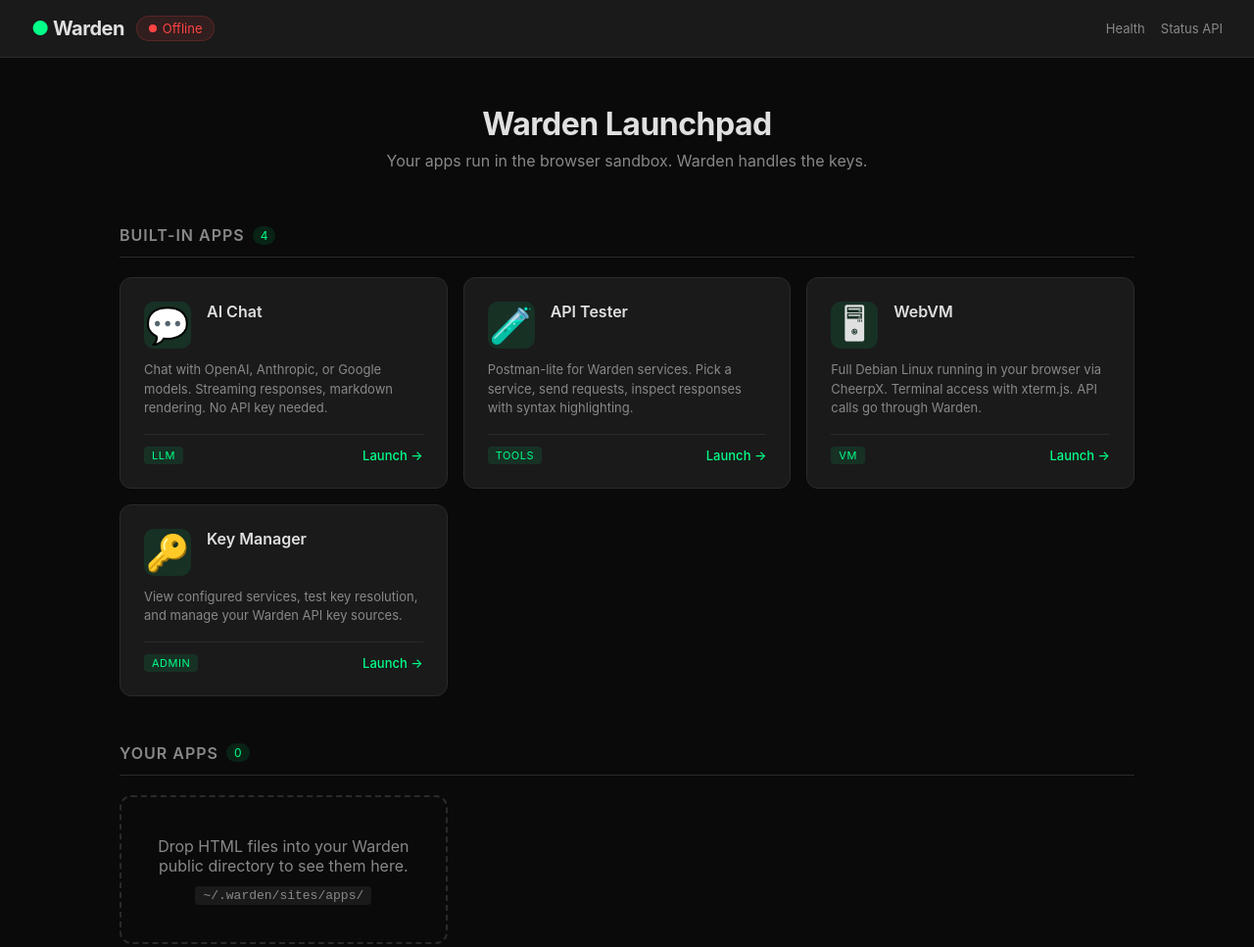
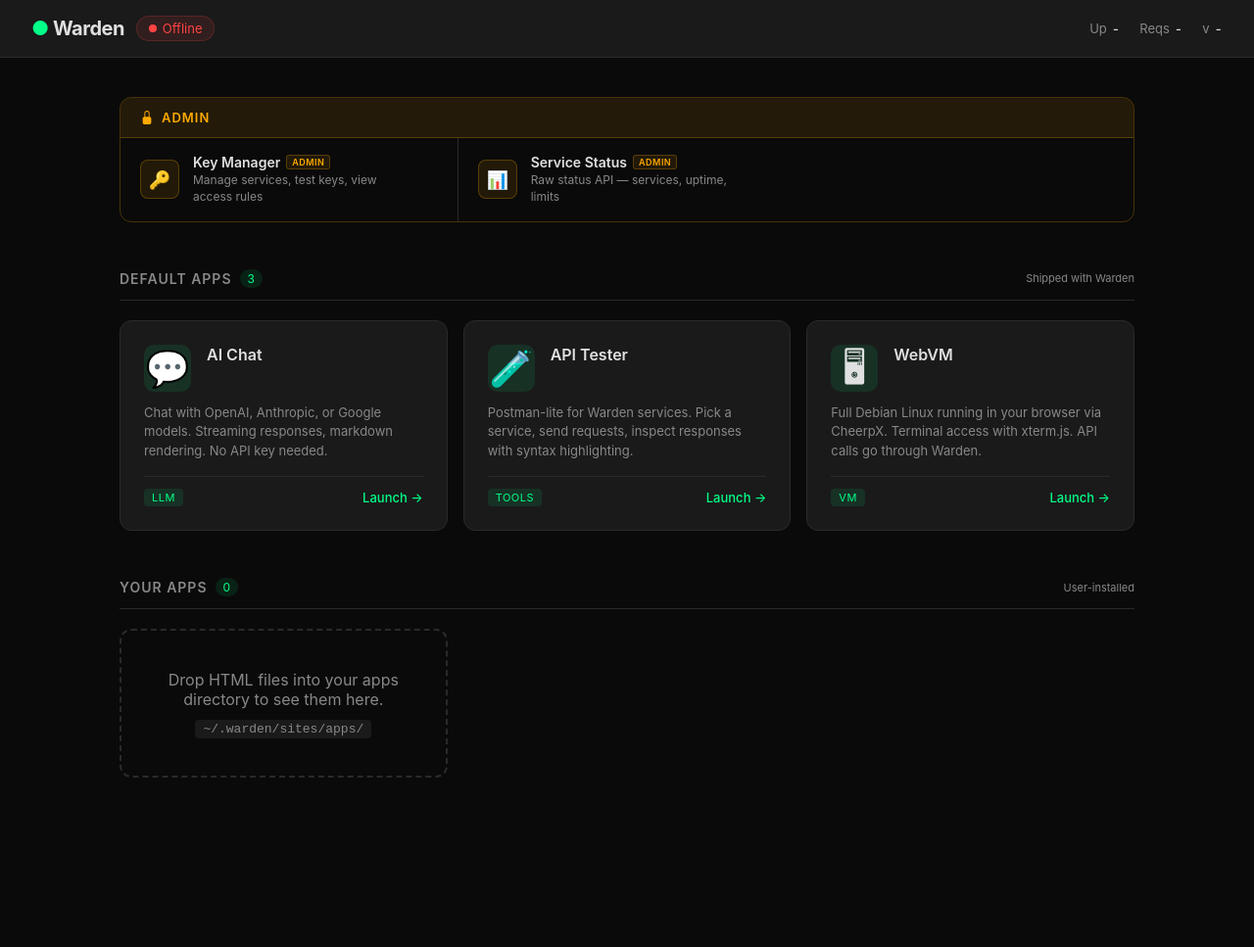
Before and after one commit to nwcnwc/warden-proxy, a plain HTML site: page public/index.html in a window 1280 px wide. Shown: the whole page at 98% size. After the commit the page ends 882 px from the top, so only its background shows below. Drawn offline with Linux system fonts and the light colour scheme; no server answers.

Commit message:
Fix status bug + separate admin panels from apps (security)
- Status indicator: use relative URLs (127.0.0.1 vs localhost cross-origin bug)
- Move Key Manager to /admin/keys/ (separate from /apps/ path)
- Admin panels: amber accent, 'Warden Admin Panel' banner, lock icon
- Apps: green accent, clearly labeled 'Default Apps' vs 'Your Apps'
- Malicious apps in /apps/ cannot impersonate admin panels at /admin/

```diff
--- a/public/index.html
+++ b/public/index.html
@@ -15,6 +15,9 @@
     --accent: #00ff88;
     --accent-dim: rgba(0, 255, 136, 0.1);
     --accent-border: rgba(0, 255, 136, 0.2);
+    --admin-accent: #ffaa00;
+    --admin-dim: rgba(255, 170, 0, 0.1);
+    --admin-border: rgba(255, 170, 0, 0.25);
     --danger: #ff4444;
     --radius: 12px;
   }
@@ -28,7 +31,7 @@
     min-height: 100vh;
   }
 
-  /* ── Top Bar ── */
+  /* Top Bar */
   .topbar {
     display: flex;
     align-items: center;
@@ -91,49 +94,139 @@
     50% { opacity: 0.4; }
   }
 
-  .topbar-right {
+  .topbar-stats {
     display: flex;
     align-items: center;
-    gap: 16px;
+    gap: 20px;
     font-size: 13px;
     color: var(--text-muted);
   }
 
-  .topbar-right a {
-    color: var(--text-muted);
-    text-decoration: none;
-    transition: color 0.2s;
+  .topbar-stat {
+    display: flex;
+    align-items: center;
+    gap: 5px;
   }
 
-  .topbar-right a:hover { color: var(--accent); }
+  .topbar-stat-val {
+    color: var(--text);
+    font-weight: 500;
+    font-variant-numeric: tabular-nums;
+  }
 
-  /* ── Main Content ── */
+  /* Main Content */
   .container {
     max-width: 1100px;
     margin: 0 auto;
-    padding: 48px 32px;
+    padding: 40px 32px;
   }
 
-  .hero {
-    text-align: center;
-    margin-bottom: 56px;
+  /* Admin Section */
+  .admin-section {
+    margin-bottom: 48px;
+    border: 1px solid var(--admin-border);
+    border-radius: var(--radius);
+    overflow: hidden;
   }
 
-  .hero h1 {
-    font-size: 32px;
-    font-weight: 700;
-    margin-bottom: 8px;
-    letter-spacing: -0.5px;
+  .admin-header {
+    display: flex;
+    align-items: center;
+    gap: 8px;
+    padding: 12px 20px;
+    background: var(--admin-dim);
+    border-bottom: 1px solid var(--admin-border);
   }
 
-  .hero p {
-    color: var(--text-muted);
-    font-size: 16px;
-    max-width: 500px;
-    margin: 0 auto;
+  .admin-header svg {
+    width: 14px;
+    height: 14px;
+    fill: var(--admin-accent);
   }
 
-  /* ── Section ── */
+  .admin-header h2 {
+    font-size: 13px;
+    font-weight: 600;
+    text-transform: uppercase;
+    letter-spacing: 1px;
+    color: var(--admin-accent);
+  }
+
+  .admin-grid {
+    display: grid;
+    grid-template-columns: repeat(auto-fill, minmax(280px, 1fr));
+    gap: 0;
+  }
+
+  .admin-card {
+    display: flex;
+    align-items: center;
+    gap: 14px;
+    padding: 16px 20px;
+    text-decoration: none;
+    color: inherit;
+    transition: background 0.15s;
+    border-right: 1px solid var(--border);
+  }
+
+  .admin-card:last-child { border-right: none; }
+
+  .admin-card:hover {
+    background: var(--admin-dim);
+  }
+
+  .admin-icon {
+    width: 40px;
+    height: 40px;
+    border-radius: 8px;
+    background: var(--admin-dim);
+    border: 1px solid var(--admin-border);
+    display: flex;
+    align-items: center;
+    justify-content: center;
+    font-size: 18px;
+    flex-shrink: 0;
+  }
+
+  .admin-info { flex: 1; min-width: 0; }
+
+  .admin-name {
+    font-size: 14px;
+    font-weight: 600;
+    margin-bottom: 2px;
+    display: flex;
+    align-items: center;
+    gap: 6px;
+  }
+
+  .admin-tag {
+    font-size: 9px;
+    padding: 1px 5px;
+    border-radius: 3px;
+    background: var(--admin-dim);
+    color: var(--admin-accent);
+    border: 1px solid var(--admin-border);
+    text-transform: uppercase;
+    letter-spacing: 0.5px;
+    font-weight: 600;
+  }
+
+  .admin-desc {
+    font-size: 12px;
+    color: var(--text-muted);
+    line-height: 1.4;
+  }
+
+  .admin-arrow {
+    color: var(--admin-accent);
+    font-size: 14px;
+    opacity: 0;
+    transition: opacity 0.15s;
+  }
+
+  .admin-card:hover .admin-arrow { opacity: 1; }
+
+  /* Section */
   .section {
     margin-bottom: 48px;
   }
@@ -148,7 +241,7 @@
   }
 
   .section-header h2 {
-    font-size: 16px;
+    font-size: 14px;
     font-weight: 600;
     text-transform: uppercase;
     letter-spacing: 1px;
@@ -163,7 +256,13 @@
     color: var(--accent);
   }
 
-  /* ── App Grid ── */
+  .section-label {
+    font-size: 11px;
+    color: var(--text-muted);
+    margin-left: auto;
+  }
+
+  /* App Grid */
   .app-grid {
     display: grid;
     grid-template-columns: repeat(auto-fill, minmax(280px, 1fr));
@@ -250,7 +349,38 @@
     font-weight: 500;
   }
 
-  /* ── User Apps ── */
+  /* User Apps */
+  .user-card {
+    background: var(--surface);
+    border: 1px dashed var(--border);
+    border-radius: var(--radius);
+    padding: 24px;
+    cursor: pointer;
+    transition: all 0.2s ease;
+    text-decoration: none;
+    color: inherit;
+    display: flex;
+    flex-direction: column;
+  }
+
+  .user-card:hover {
+    background: var(--surface-hover);
+    border-color: #555;
+    border-style: solid;
+    transform: translateY(-2px);
+    box-shadow: 0 8px 24px rgba(0, 0, 0, 0.3);
+  }
+
+  .user-tag {
+    font-size: 11px;
+    padding: 2px 8px;
+    border-radius: 4px;
+    background: rgba(136, 136, 136, 0.15);
+    color: var(--text-muted);
+    text-transform: uppercase;
+    letter-spacing: 0.5px;
+  }
+
   .user-apps-empty {
     text-align: center;
     padding: 40px 20px;
@@ -266,33 +396,15 @@
     font-size: 13px;
   }
 
-  /* ── Loading ── */
-  .loading {
-    display: flex;
-    align-items: center;
-    justify-content: center;
-    gap: 8px;
-    padding: 40px;
-    color: var(--text-muted);
-  }
-
-  .spinner {
-    width: 16px;
-    height: 16px;
-    border: 2px solid var(--border);
-    border-top-color: var(--accent);
-    border-radius: 50%;
-    animation: spin 0.8s linear infinite;
-  }
-
-  @keyframes spin { to { transform: rotate(360deg); } }
-
-  /* ── Responsive ── */
+  /* Responsive */
   @media (max-width: 640px) {
-    .topbar { padding: 12px 16px; }
+    .topbar { padding: 12px 16px; flex-wrap: wrap; gap: 8px; }
+    .topbar-stats { gap: 12px; font-size: 12px; }
     .container { padding: 24px 16px; }
-    .hero h1 { font-size: 24px; }
     .app-grid { grid-template-columns: 1fr; }
+    .admin-grid { grid-template-columns: 1fr; }
+    .admin-card { border-right: none; border-bottom: 1px solid var(--border); }
+    .admin-card:last-child { border-bottom: none; }
   }
 </style>
 </head>
@@ -306,24 +418,56 @@
       <span id="status-text">Connecting...</span>
     </div>
   </div>
-  <div class="topbar-right">
-    <span id="uptime-display"></span>
-    <span id="requests-display"></span>
-    <a href="/health" target="_blank">Health</a>
-    <a href="/status" target="_blank">Status API</a>
+  <div class="topbar-stats">
+    <div class="topbar-stat">
+      <span>Up</span>
+      <span class="topbar-stat-val" id="uptime-display">-</span>
+    </div>
+    <div class="topbar-stat">
+      <span>Reqs</span>
+      <span class="topbar-stat-val" id="requests-display">0</span>
+    </div>
+    <div class="topbar-stat">
+      <span>v</span>
+      <span class="topbar-stat-val" id="version-display">-</span>
+    </div>
   </div>
 </div>
 
 <div class="container">
-  <div class="hero">
-    <h1>Warden Launchpad</h1>
-    <p>Your apps run in the browser sandbox. Warden handles the keys.</p>
+
+  <!-- Admin Panel -->
+  <div class="admin-section">
+    <div class="admin-header">
+      <svg viewBox="0 0 16 16"><path d="M8 1a2 2 0 0 1 2 2v4H6V3a2 2 0 0 1 2-2zm3 6V3a3 3 0 0 0-6 0v4a2 2 0 0 0-2 2v5a2 2 0 0 0 2 2h6a2 2 0 0 0 2-2V9a2 2 0 0 0-2-2z"/></svg>
+      <h2>Admin</h2>
+    </div>
+    <div class="admin-grid">
+      <a class="admin-card" href="/admin/keys/">
+        <div class="admin-icon">&#x1F511;</div>
+        <div class="admin-info">
+          <div class="admin-name">Key Manager <span class="admin-tag">Admin</span></div>
+          <div class="admin-desc">Manage services, test keys, view access rules</div>
+        </div>
+        <span class="admin-arrow">&rarr;</span>
+      </a>
+      <a class="admin-card" href="/status" target="_blank">
+        <div class="admin-icon">&#x1F4CA;</div>
+        <div class="admin-info">
+          <div class="admin-name">Service Status <span class="admin-tag">Admin</span></div>
+          <div class="admin-desc">Raw status API &mdash; services, uptime, limits</div>
+        </div>
+        <span class="admin-arrow">&rarr;</span>
+      </a>
+    </div>
   </div>
 
+  <!-- Default Apps -->
   <div class="section">
     <div class="section-header">
-      <h2>Built-in Apps</h2>
-      <span class="section-count">4</span>
+      <h2>Default Apps</h2>
+      <span class="section-count">3</span>
+      <span class="section-label">Shipped with Warden</span>
     </div>
     <div class="app-grid">
       <a class="app-card" href="/apps/ai-chat/">
@@ -367,84 +511,67 @@
           <span class="app-launch">Launch &rarr;</span>
         </div>
       </a>
-
-      <a class="app-card" href="/apps/key-manager/">
-        <div class="app-card-top">
-          <div class="app-icon">&#x1F511;</div>
-          <div class="app-info">
-            <div class="app-name">Key Manager</div>
-          </div>
-        </div>
-        <div class="app-desc">View configured services, test key resolution, and manage your Warden API key sources.</div>
-        <div class="app-card-footer">
-          <span class="app-tag">Admin</span>
-          <span class="app-launch">Launch &rarr;</span>
-        </div>
-      </a>
     </div>
   </div>
 
+  <!-- User Apps -->
   <div class="section">
     <div class="section-header">
       <h2>Your Apps</h2>
       <span class="section-count" id="user-app-count">0</span>
+      <span class="section-label">User-installed</span>
     </div>
     <div class="app-grid" id="user-apps-grid">
       <div class="user-apps-empty" id="user-apps-empty">
-        <p style="margin-bottom:8px;">Drop HTML files into your Warden public directory to see them here.</p>
+        <p style="margin-bottom:8px;">Drop HTML files into your apps directory to see them here.</p>
         <p><code>~/.warden/sites/apps/</code></p>
-        <!-- NOTE: This section needs backend support via a /api/apps endpoint
-             that scans the public directory for user-dropped HTML files.
-             For now, this is a placeholder. The endpoint should return:
-             [{ "name": "My App", "path": "/apps/my-app/", "description": "..." }]
-        -->
       </div>
     </div>
   </div>
+
 </div>
 
 <script src="/client/warden-loader.js"></script>
 <script>
 (function() {
-  const WARDEN = 'http://127.0.0.1:7400';
 
   async function fetchStatus() {
     try {
-      const resp = await fetch(WARDEN + '/status');
+      var resp = await fetch('/status');
       if (!resp.ok) throw new Error('Not ok');
-      const data = await resp.json();
+      var data = await resp.json();
 
       document.getElementById('status-dot').classList.remove('offline');
       document.getElementById('status-badge').classList.remove('offline');
       document.getElementById('status-text').textContent =
         (data.services ? data.services.length : 0) + ' services';
-      document.getElementById('uptime-display').textContent = 'Up ' + (data.uptime || '');
-      document.getElementById('requests-display').textContent = (data.request_count || 0) + ' reqs';
+      document.getElementById('uptime-display').textContent = data.uptime || '-';
+      document.getElementById('requests-display').textContent = data.request_count || 0;
+      document.getElementById('version-display').textContent = data.version || '-';
     } catch (e) {
       document.getElementById('status-dot').classList.add('offline');
       document.getElementById('status-badge').classList.add('offline');
       document.getElementById('status-text').textContent = 'Offline';
-      document.getElementById('uptime-display').textContent = '';
-      document.getElementById('requests-display').textContent = '';
+      document.getElementById('uptime-display').textContent = '-';
+      document.getElementById('requests-display').textContent = '-';
+      document.getElementById('version-display').textContent = '-';
     }
   }
 
   async function fetchUserApps() {
-    // NOTE: Requires /api/apps backend endpoint. Placeholder for now.
-    // When implemented, this will scan ~/.warden/sites/apps/ for user HTML files.
     try {
-      const resp = await fetch(WARDEN + '/api/apps');
+      var resp = await fetch('/api/apps');
       if (!resp.ok) return;
-      const apps = await resp.json();
+      var apps = await resp.json();
       if (!apps.length) return;
 
       document.getElementById('user-apps-empty').style.display = 'none';
       document.getElementById('user-app-count').textContent = apps.length;
-      const grid = document.getElementById('user-apps-grid');
+      var grid = document.getElementById('user-apps-grid');
 
       apps.forEach(function(app) {
         var card = document.createElement('a');
-        card.className = 'app-card';
+        card.className = 'user-card';
         card.href = app.path;
         card.innerHTML =
           '<div class="app-card-top">' +
@@ -453,13 +580,13 @@
           '</div>' +
           '<div class="app-desc">' + escapeHtml(app.description || '') + '</div>' +
           '<div class="app-card-footer">' +
-            '<span class="app-tag">User</span>' +
+            '<span class="user-tag">User App</span>' +
             '<span class="app-launch">Launch &rarr;</span>' +
           '</div>';
         grid.appendChild(card);
       });
     } catch (e) {
-      // /api/apps not available yet — that's expected
+      // /api/apps not available yet
     }
   }
 
@@ -471,7 +598,6 @@
 
   fetchStatus();
   fetchUserApps();
-  // Refresh status every 30s
   setInterval(fetchStatus, 30000);
 })();
 </script>
```
Also changed, not shown: public/admin/keys/index.html (renamed from public/apps/key-manager/index.html, +58 -20 lines).
